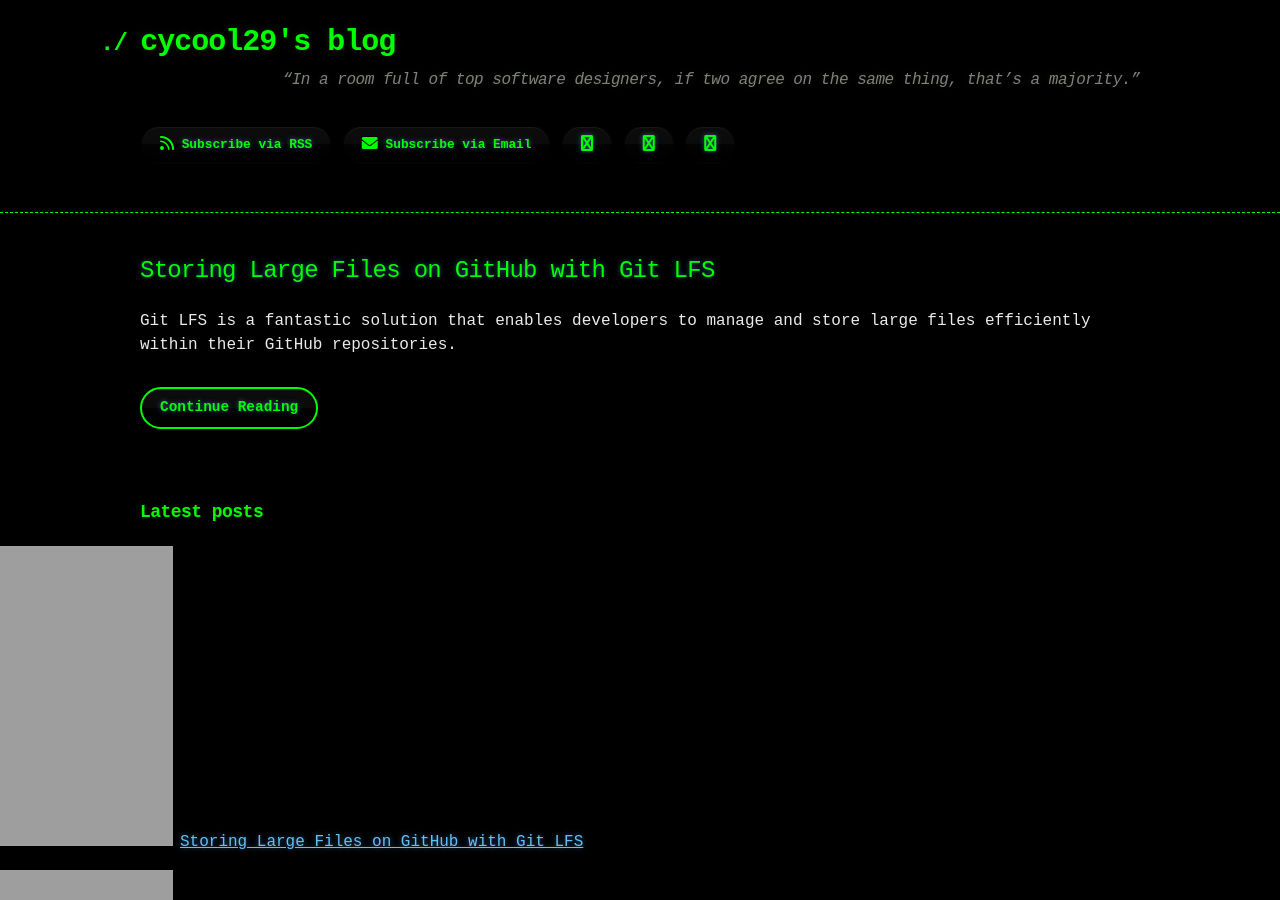
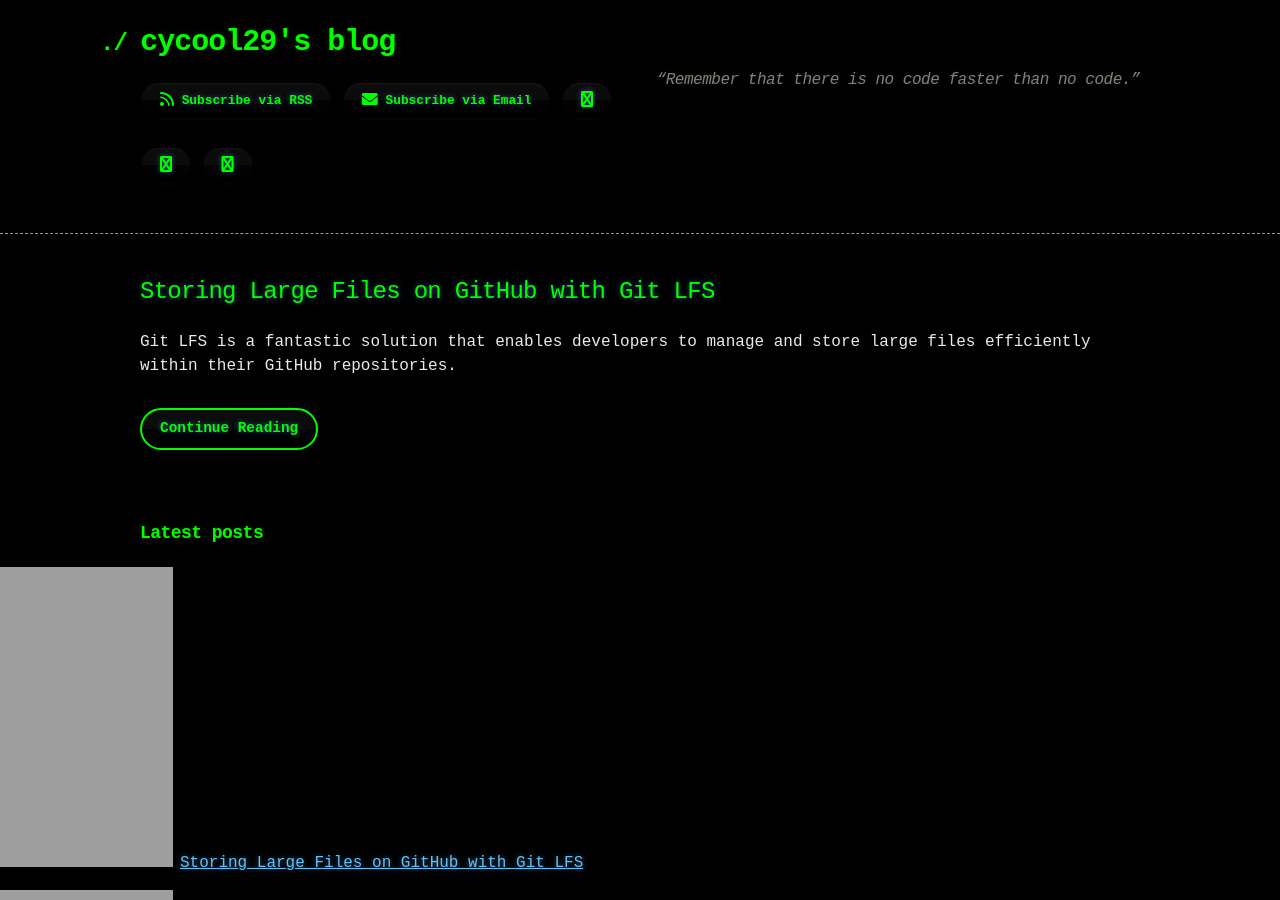
Before and after one commit to cycool29/cycool29.github.io, a Jekyll site: the page built from index.md, in a window 1280 px wide and 900 px high. Built offline with Jekyll 4.4.1, drawn with Linux system fonts in a browser that asks for light colours; a style sheet for code colours, icons or effects is not loaded.

Commit message:
Update quotes

```diff
--- a/_config.yml
+++ b/_config.yml
@@ -1,5 +1,5 @@
 title: cycool29's blog
-description: "“In a room full of top software designers, if two agree on the same thing, that’s a majority.” "
+description: "“Remember that there is no code faster than no code.” "
 bio: A high school student. Intermediate in Python, Git, Bash. Learning JavaScript. He/Him. "
 author: cycool29
 url: https://cycool29.github.io
```
